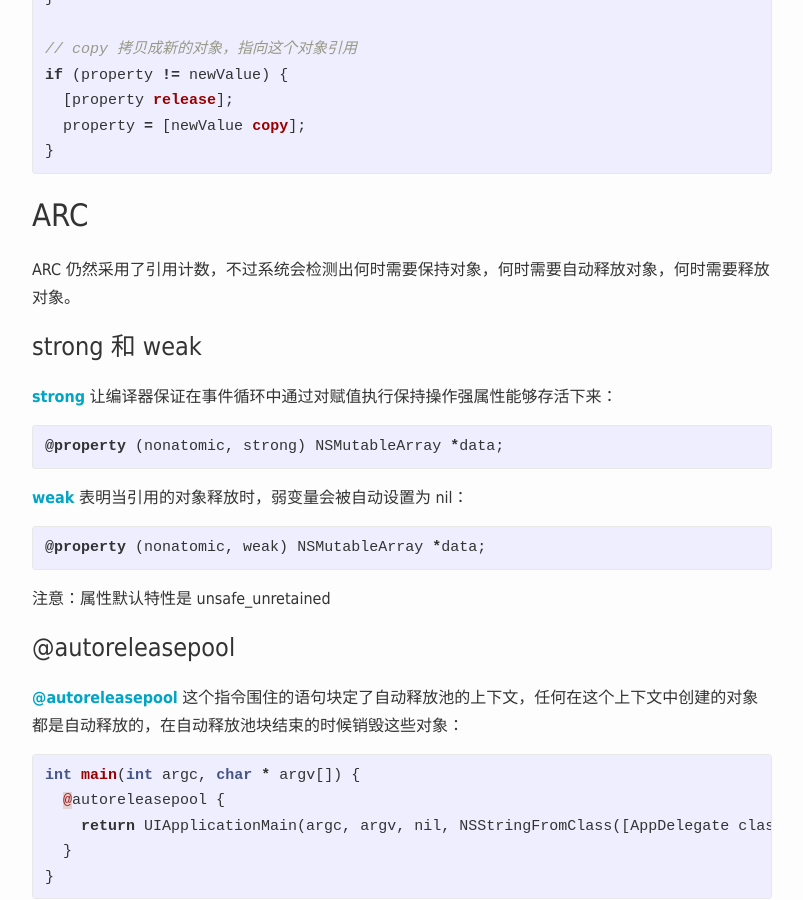
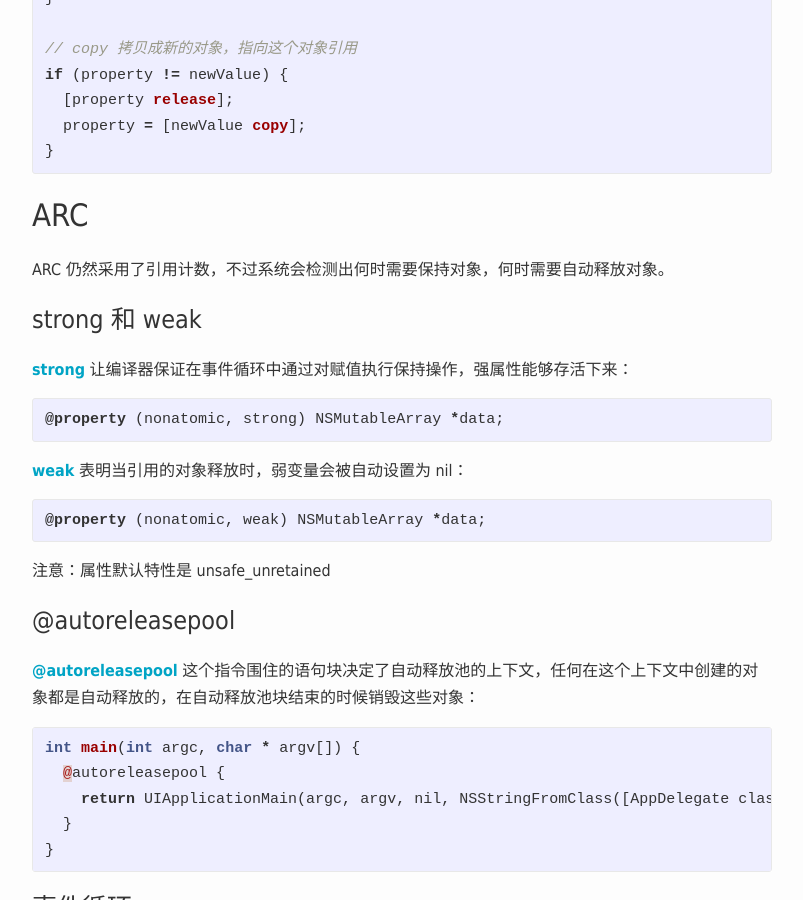
Before and after one commit to danjiang/mango, a Jekyll site: the page built from _posts/2017-06-04-objective-c-memory-management-copy-archive.md, in a window 1280 px wide and 900 px high, scrolled down 1768 px. Shown: the whole window, without its empty margins (238-1041 px from the left). Built offline with Jekyll 4.4.1, drawn with Linux system fonts in a browser that asks for light colours.

Commit message:
fix some typing errors

```diff
--- a/_posts/2017-06-04-objective-c-memory-management-copy-archive.md
+++ b/_posts/2017-06-04-objective-c-memory-management-copy-archive.md
@@ -64,11 +64,11 @@ if (property != newValue) {
 
 ### ARC
 
-ARC 仍然采用了引用计数，不过系统会检测出何时需要保持对象，何时需要自动释放对象，何时需要释放对象。
+ARC 仍然采用了引用计数，不过系统会检测出何时需要保持对象，何时需要自动释放对象。
 
 #### strong 和 weak
 
-**strong** 让编译器保证在事件循环中通过对赋值执行保持操作强属性能够存活下来：
+**strong** 让编译器保证在事件循环中通过对赋值执行保持操作，强属性能够存活下来：
 
 {% highlight objc %}
 @property (nonatomic, strong) NSMutableArray *data;
@@ -84,7 +84,7 @@ ARC 仍然采用了引用计数，不过系统会检测出何时需要保持对
 
 #### @autoreleasepool
 
-**@autoreleasepool** 这个指令围住的语句块定了自动释放池的上下文，任何在这个上下文中创建的对象都是自动释放的，在自动释放池块结束的时候销毁这些对象：
+**@autoreleasepool** 这个指令围住的语句块决定了自动释放池的上下文，任何在这个上下文中创建的对象都是自动释放的，在自动释放池块结束的时候销毁这些对象：
 
 {% highlight c %}
 int main(int argc, char * argv[]) {
```
Also changed, not shown: other parts of _posts/2017-06-04-objective-c-memory-management-copy-archive.md (+1 -1 lines).
